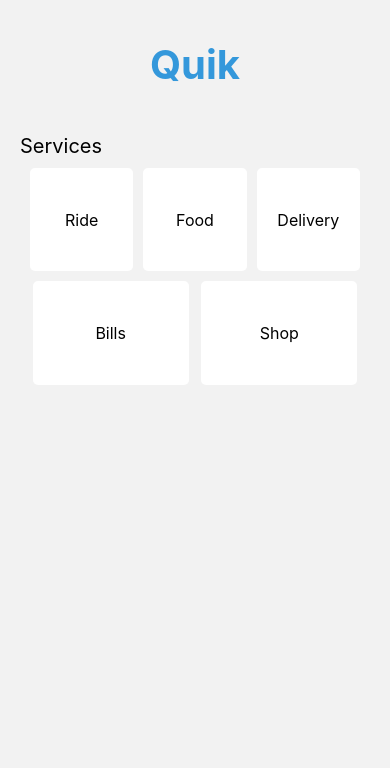
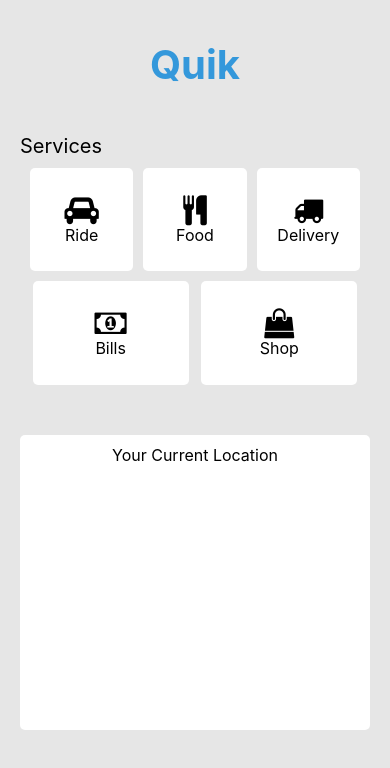
Before and after one commit to Dexter-Mtetwa/QUIK, a React Native app: screen /Main in a window 390 px wide. Shown: the top 768 px of the page. Built offline with nearby package versions, Linux system fonts and the light colour scheme.

Commit message:
another commit

```diff
--- a/constants/Colors.js
+++ b/constants/Colors.js
@@ -3,8 +3,8 @@ const Colors = {
   PRIMARY_COLOR: '#ffffff',
   BLACK: '#000000',
   SECONDARY_COLOR: '#3498db',
-  BACKGROUND_COLOR: '#ecf0f1',
-  TEXT_COLOR: '#34495e'
+  BACKGROUND_COLOR: '#e6e6e6',
+  TEXT_COLOR: '#34495e',
 }
 
 export default Colors;
--- a/constants/Values.js
+++ b/constants/Values.js
@@ -3,6 +3,8 @@ const VAlues = {
   textSize: 15,
   headerTxtSize: 25,
   topMargin: 30,
+  horizontalMargin: 20,
+  LITTLE_MARGINS: 10,
 }
 
 export default VAlues;
--- a/package.json
+++ b/package.json
@@ -19,7 +19,8 @@
     "react-native": "0.73.1",
     "react-native-gesture-handler": "^2.14.0",
     "react-native-safe-area-context": "^4.8.2",
-    "react-native-screens": "^3.29.0"
+    "react-native-screens": "^3.29.0",
+    "react-native-vector-icons": "^10.0.3"
   },
   "devDependencies": {
     "@babel/core": "^7.20.0",
--- a/screens/MainScreen.js
+++ b/screens/MainScreen.js
@@ -2,9 +2,18 @@
 import React from 'react';
 import { View, Text, TouchableOpacity, Dimensions, StyleSheet, Platform } from 'react-native';
 import Colors from '../constants/Colors';
+import VAlues from '../constants/Values';
+import Icon from 'react-native-vector-icons/FontAwesome'; // Import the specific icon you want to use
 
 const MainScreen = ({ navigation }) => {
-  const services = ["Ride", "Food", "Delivery", "Bills", "Shop"];
+  const services = [
+    { name: "Ride", icon: "car" },
+    { name: "Food", icon: "cutlery" },
+    { name: "Delivery", icon: "truck" },
+    { name: "Bills", icon: "money" },
+    { name: "Shop", icon: "shopping-bag" },
+  ];
+
   const screenWidth = Dimensions.get('window').width;
   const buttonWidth = (screenWidth - 80) / 3; // 80 is the total horizontal margin (20 margin on each side of the container)
   const buttonWidth2 = (screenWidth / 2.5);
@@ -50,7 +59,7 @@ const MainScreen = ({ navigation }) => {
   };
 
   return (
-    <View>
+    <View style={styles.container}>
       <Text style={styles.headingText}>Quik</Text>
       {/* Add your elegant search bar here */}
 
@@ -63,10 +72,11 @@ const MainScreen = ({ navigation }) => {
           {services.slice(0, 3).map((service, index) => (
             <TouchableOpacity
               key={index}
-              onPress={() => navigation.navigate('ServiceDetails', { serviceName: service })}
+              onPress={() => navigation.navigate('ServiceDetails', { serviceName: service.name })}
               style={buttonStyle}
             >
-              <Text style={{ color: Colors.BLACK, textAlign: 'center', fontSize: 16 }}>{service}</Text>
+              <Icon name={service.icon} size={30} color={Colors.BLACK} />
+              <Text style={{ color: Colors.BLACK, textAlign: 'center', fontSize: 16 }}>{service.name}</Text>
             </TouchableOpacity>
           ))}
         </View>
@@ -76,19 +86,29 @@ const MainScreen = ({ navigation }) => {
           {services.slice(3).map((service, index) => (
             <TouchableOpacity
               key={index}
-              onPress={() => navigation.navigate('ServiceDetails', { serviceName: service })}
+              onPress={() => navigation.navigate('ServiceDetails', { serviceName: service.name })}
               style={buttonStyle2}
             >
-              <Text style={{ color: Colors.BLACK, textAlign: 'center', fontSize: 16 }}>{service}</Text>
+              <Icon name={service.icon} size={30} color={Colors.BLACK} />
+              <Text style={{ color: Colors.BLACK, textAlign: 'center', fontSize: 16 }}>{service.name}</Text>
             </TouchableOpacity>
           ))}
         </View>
+      </View>
+
+      {/* Services Container */}
+      <View style={styles.mapContainer}>
+        <Text style={styles.mapTxt}>Your Current Location</Text>
       </View>
     </View>
   );
 };
 
 const styles = StyleSheet.create({
+  container: {
+    backgroundColor: Colors.BACKGROUND_COLOR,
+    flex: 1,
+  },
   headingText: {
     fontSize: 40,
     textAlign: 'center',
@@ -103,6 +123,32 @@ const styles = StyleSheet.create({
   servicesTxt: {
     fontSize: 20,
     marginBottom: 10,
+  },
+  mapContainer: {
+    marginTop: VAlues.topMargin,
+    backgroundColor: Colors.PRIMARY_COLOR,
+    marginHorizontal: VAlues.horizontalMargin,
+    borderRadius: 5,
+    height: '35%',
+    ...Platform.select({
+      ios: {
+        shadowColor: 'black',
+        shadowOffset: { width: 0, height: 2 },
+        shadowOpacity: 0.2,
+        shadowRadius: 2,
+        elevation: 4, // Adjust this elevation value as needed
+      },
+      android: {
+        elevation: 4, // Adjust this elevation value as needed
+      },
+    }),
+  },
+
+  mapTxt: {
+    color: Colors.BLACK,
+    textAlign: 'center',
+    fontSize: 16,
+    marginTop: VAlues.LITTLE_MARGINS,
   }
 });
 
```
Also changed, not shown: 2 other files (tests, documents, lock files or other folders).
